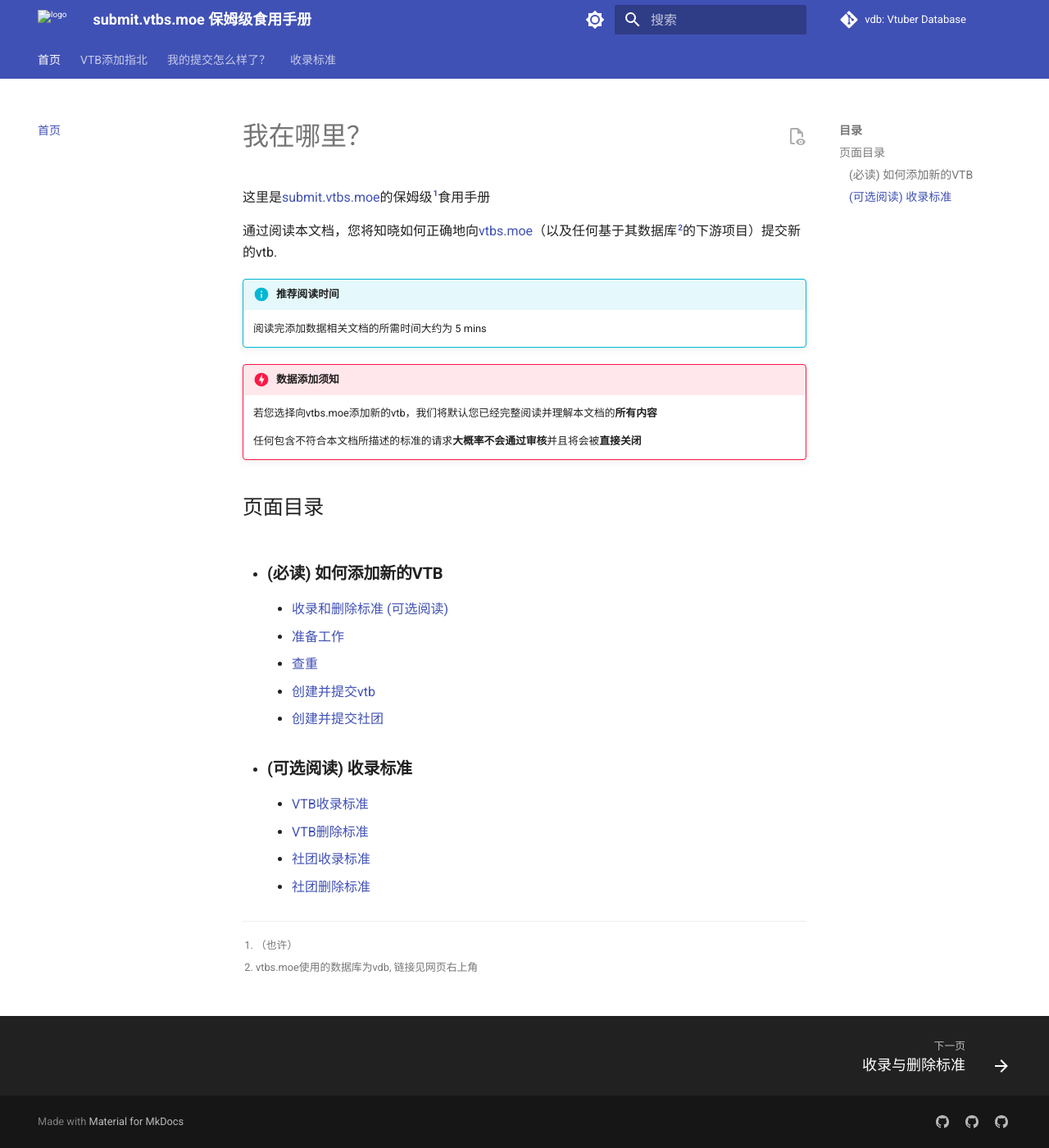
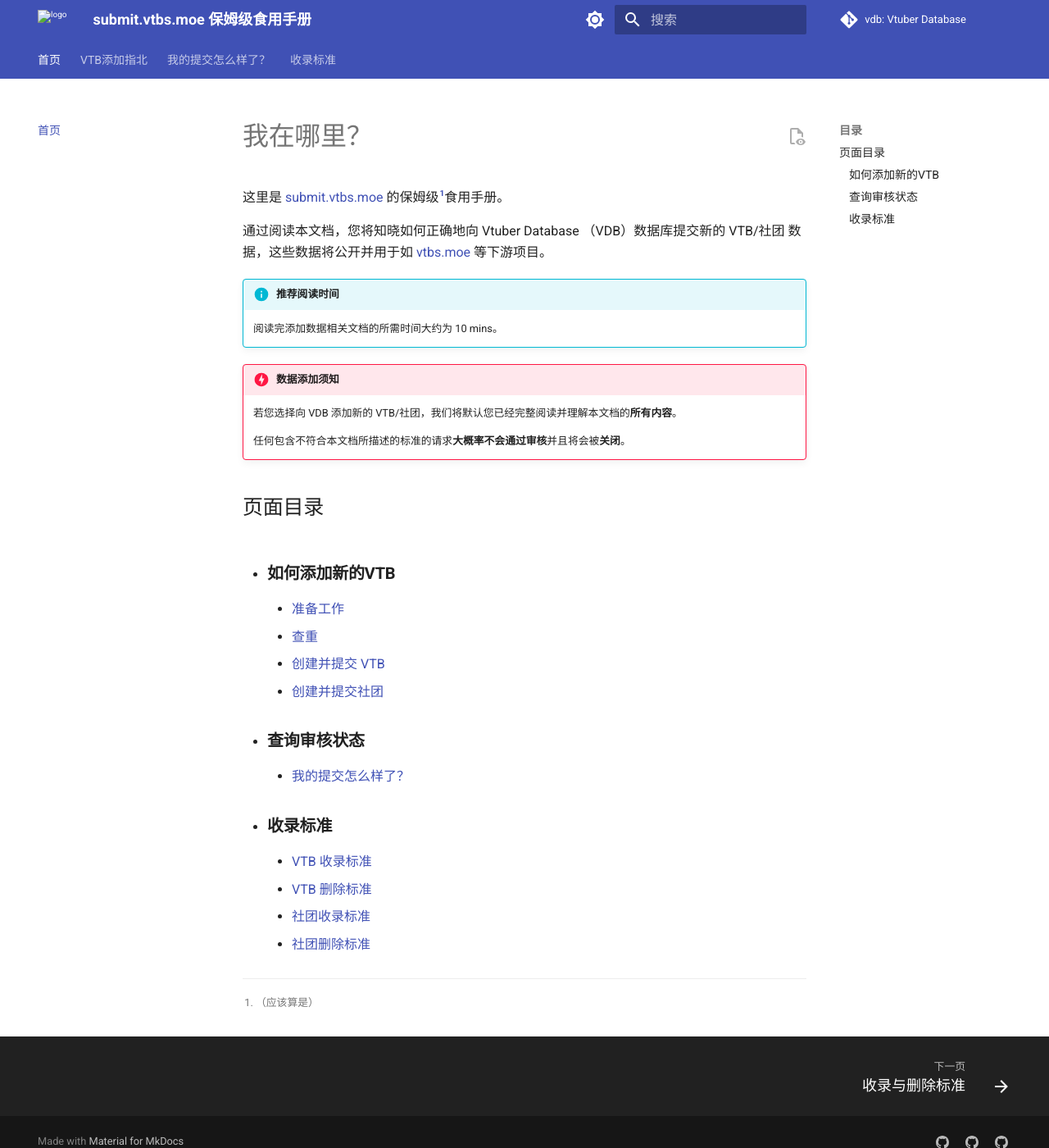
Before and after one commit to Radekyspec/docs.vtbs.top, an MkDocs documentation site: the page built from docs/index.md, in a window 1280 px wide and 1400 px high. Shown: the whole window at 82% size. Built offline with MkDocs 1.6.1 and Material for MkDocs 9.7.7, drawn with Linux system fonts in a browser that asks for light colours; comment, search, counter and statistics services are not loaded.

Commit message:
Update index.md

```diff
--- a/docs/index.md
+++ b/docs/index.md
@@ -1,30 +1,31 @@
 # 我在哪里？
 
-这里是[submit.vtbs.moe](https://submit.vtbs.moe)的保姆级[^1]食用手册
-[^1]: （也许）
+这里是 [submit.vtbs.moe](https://submit.vtbs.moe) 的保姆级[^1]食用手册。
+[^1]: （应该算是）
 
-通过阅读本文档，您将知晓如何正确地向[vtbs.moe](https://vtbs.moe)（以及任何基于其数据库[^2]的下游项目）提交新的vtb.
-[^2]: vtbs.moe使用的数据库为vdb, 链接见网页右上角
+通过阅读本文档，您将知晓如何正确地向 Vtuber Database （VDB）数据库提交新的 VTB/社团 数据，这些数据将公开并用于如 [vtbs.moe](https://vtbs.moe) 等下游项目。
 
 !!! info "推荐阅读时间"
-    阅读完添加数据相关文档的所需时间大约为 5 mins
+    阅读完添加数据相关文档的所需时间大约为 10 mins。
 
 !!! danger "数据添加须知"
-    若您选择向vtbs.moe添加新的vtb，我们将默认您已经完整阅读并理解本文档的**所有内容**
+    若您选择向 VDB 添加新的 VTB/社团，我们将默认您已经完整阅读并理解本文档的**所有内容**。
 
-    任何包含不符合本文档所描述的标准的请求**大概率不会通过审核**并且将会被**直接关闭**
+    任何包含不符合本文档所描述的标准的请求**大概率不会通过审核**并且将会被**关闭**。
 
 ## 页面目录
 
-* ### **(必读) 如何添加新的VTB**
-    * [收录和删除标准 (可选阅读)](https://docs.vtbs.top/wiki/standard)
+* ### **如何添加新的VTB**
     * [准备工作](https://docs.vtbs.top/wiki/prepare)
     * [查重](https://docs.vtbs.top/wiki/duplicate/)
-    * [创建并提交vtb](https://docs.vtbs.top/wiki/create)
+    * [创建并提交 VTB](https://docs.vtbs.top/wiki/create)
     * [创建并提交社团](https://docs.vtbs.top/wiki/create-group)
 
-* ### **(可选阅读) 收录标准**
-    * [VTB收录标准](https://docs.vtbs.top/basic/add-personal/)
-    * [VTB删除标准](https://docs.vtbs.top/basic/delete-personal/)
+* ### **查询审核状态**
+    * [我的提交怎么样了？](https://docs.vtbs.top/status/status/)
+
+* ### **收录标准**
+    * [VTB 收录标准](https://docs.vtbs.top/basic/add-personal/)
+    * [VTB 删除标准](https://docs.vtbs.top/basic/delete-personal/)
     * [社团收录标准](https://docs.vtbs.top/basic/add-group/)
     * [社团删除标准](https://docs.vtbs.top/basic/delete-group/)
```
